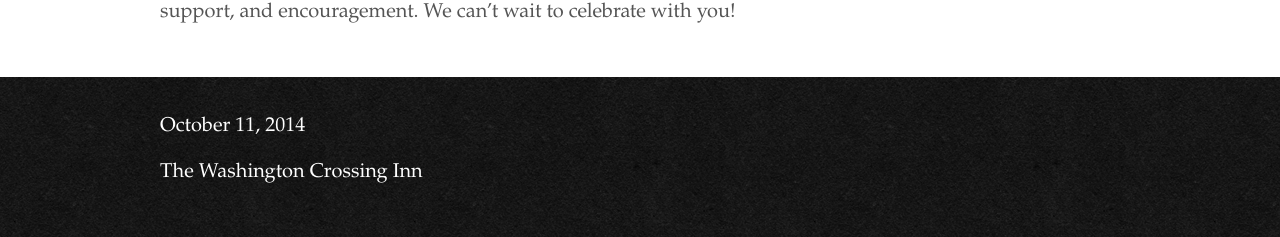
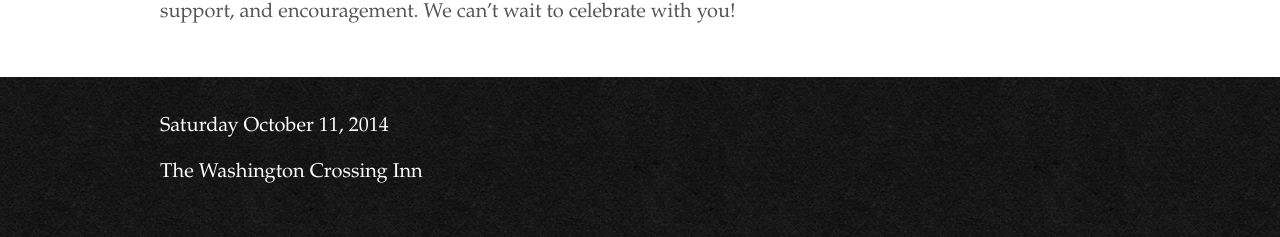
Before and after one commit to timplunkett/meghanandtim.us, a Jekyll site: the page built from index.md, in a window 1280 px wide. Shown: the part 820-1057 px from the top of the page. Built offline with Jekyll 4.4.1, drawn with Linux system fonts in a browser that asks for light colours.

Commit message:
Small changes

```diff
--- a/_layouts/default.html
+++ b/_layouts/default.html
@@ -33,7 +33,7 @@
 
 <footer role="contentinfo" id="footer">
   <section class="contact">
-    <p>October 11, 2014</p>
+    <p>Saturday October 11, 2014</p>
     <p>The Washington Crossing Inn</p>
   </section>
 </footer>
--- a/_layouts/home.html
+++ b/_layouts/home.html
@@ -1,8 +1,10 @@
 ---
 layout: default
 ---
-<section class="info">
+
+<section class="information">
   <h1>Please Join Us<br />Saturday October 11, 2014<br />The Washington Crossing Inn</h1>
   <h2>1295 General Washington Memorial Boulevard<br />Washington Crossing, Pennsylvania<br />18977</h2>
 </section>
+
 {{ content }}
--- a/_sass/partials/_design.sass
+++ b/_sass/partials/_design.sass
@@ -21,7 +21,7 @@
     font-family: $font-serif
 
 // Information
-.info
+.information
   background: $navy
   text-align: center
   h1, h2
--- a/stylesheets/screen.css
+++ b/stylesheets/screen.css
@@ -146,11 +146,11 @@
   font-family: "Quaver Serif", "Goudy Old Style", "Garamond", "Georgia", "Times New Roman", Times, serif;
 }
 
-.info {
+.information {
   background: #081f2c;
   text-align: center;
 }
-.info h1, .info h2 {
+.information h1, .information h2 {
   color: white;
 }
 
```
